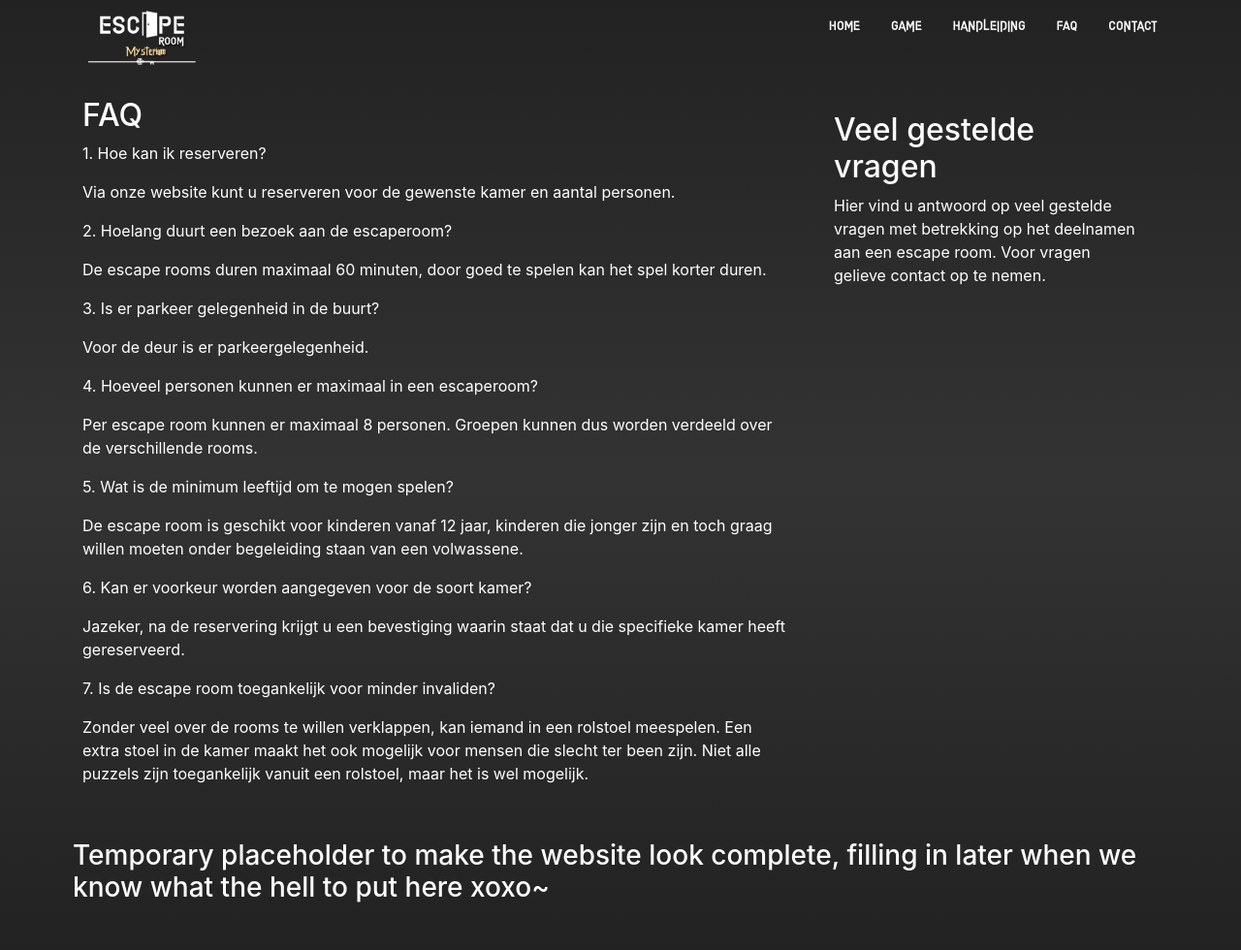
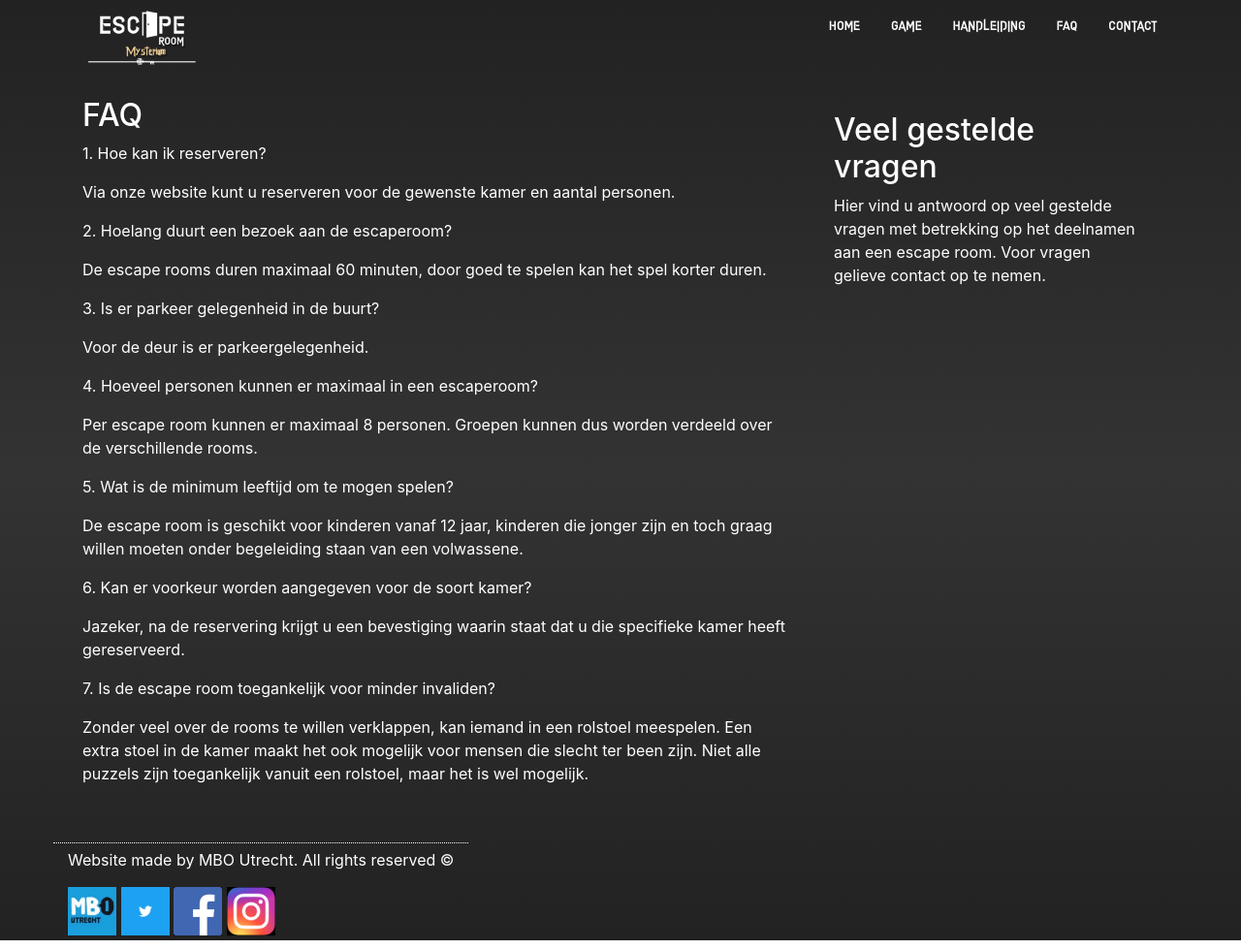
Before and after one commit to oneandonlydennis/EscapeRoomMBO, a plain HTML site: page website/FAQ.html in a window 1280 px wide. Shown: the whole page at 97% size. Drawn offline with nearby package versions, Linux system fonts and the light colour scheme.

Commit message:
Started with footer and some other css

```diff
--- a/website/FAQ.html
+++ b/website/FAQ.html
@@ -57,11 +57,13 @@
         </div>
 
       <div class="row">
-        <div class="col-12">
-          <footer>
-            <h3>Temporary placeholder to make the website look complete, filling in later when we know what the hell to put here xoxo~</h3>
+          <footer class="col-12">
+            <p>Website made by MBO Utrecht. All rights reserved ©</p>
+            <a href="http://www.mboutrecht.nl"><img src="./image/mbou.png" alt="MBO utrecht"></a>
+            <a href="http://www.twitter.com/mboutrecht"> <img src="./image/mboutwitter.png" alt="Twitter"> </a>
+            <a href="https://nl-nl.facebook.com/mboutrechtalgemeen/"> <img src="./image/mboufacebook.png" alt="facebook"> </a>
+            <a href="https://github.com/oneandonlydennis/EscapeRoomMBO"> <img src="./image/mbouinsta.png" alt="Instagram"> </a>
           </footer>
-        </div>
       </div>
     </div>
 
--- a/website/css/style.css
+++ b/website/css/style.css
@@ -69,6 +69,12 @@ main{
 
 footer{
     color: white;
-    margin: 3% 0;
+    margin: 10% 0 0 0;
     padding: 5px;
+    border-top: 1px dotted white;
 }
+
+footer img{
+    width: 50px;
+    height: 50px;
+}
```
Also changed, not shown: website/index.html (+0 -1 lines), website/image/mbou.png (added), website/image/mboufacebook.png (added), website/image/mbouinsta.png (added), website/image/mboutwitter.png (added).
